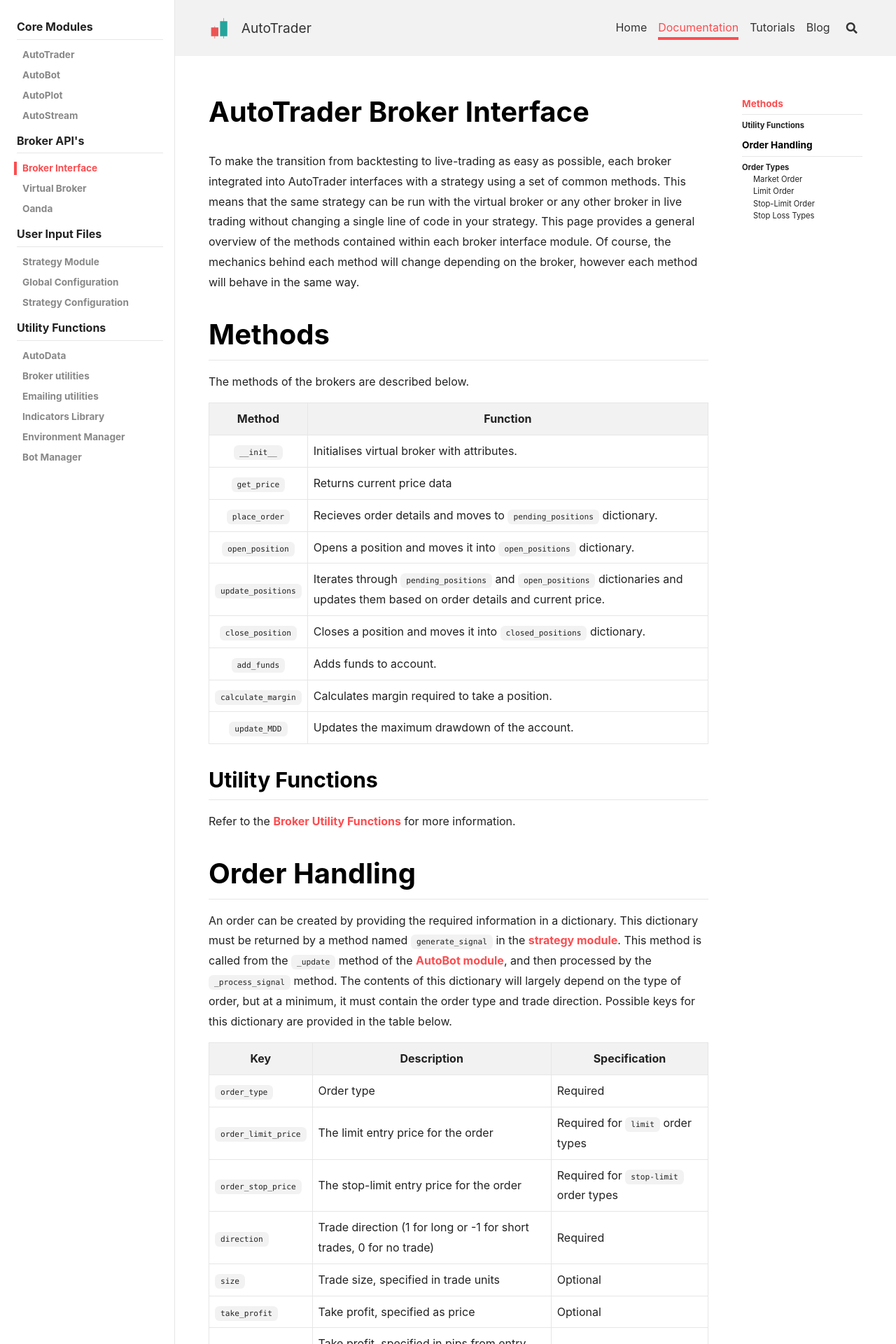
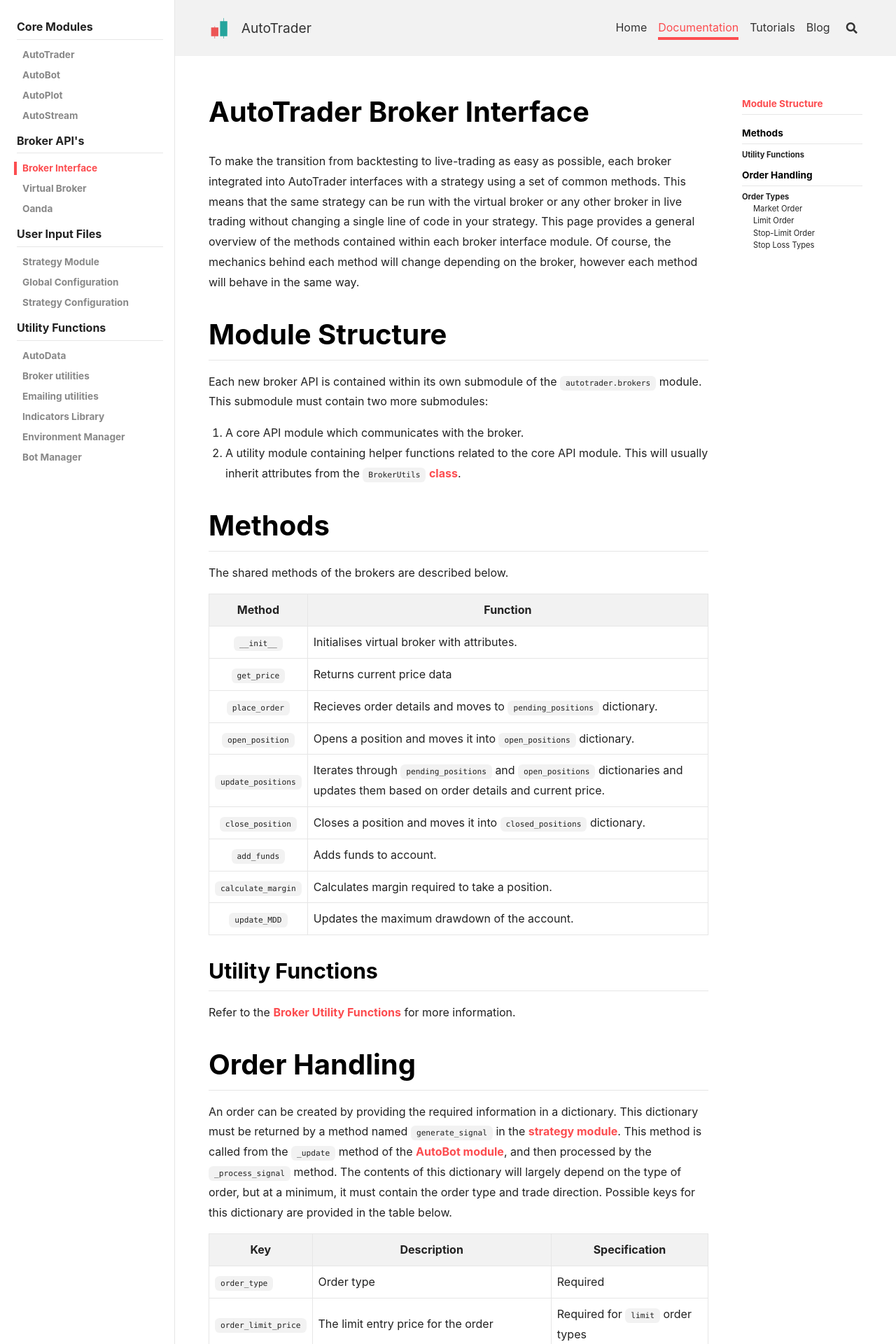
Before and after one commit to kieran-mackle/AutoTrader, a Jekyll site: the page built from content/_documentation/2.6-brokers-interface.md, in a window 1280 px wide. Shown: the top 1920 px of the page at 70% size. Built offline with Jekyll 4.4.1, drawn with Linux system fonts in a browser that asks for light colours; nearby versions of some CDN libraries.

Commit message:
docs: linking broker utils

```diff
--- a/content/_documentation/2.6-brokers-interface.md
+++ b/content/_documentation/2.6-brokers-interface.md
@@ -11,8 +11,15 @@
 behind each method will change depending on the broker, however each method will behave in the same way.
 
 
+# Module Structure
+Each new broker API is contained within its own submodule of the `autotrader.brokers` module. This submodule must contain
+two more submodules:
+1. A core API module which communicates with the broker.
+2. A utility module containing helper functions related to the core API module. This will usually inherit attributes from the `BrokerUtils` [class](broker-utils).
+
+
 # Methods
-The methods of the brokers are described below.
+The shared methods of the brokers are described below.
 
 
 
```
Also changed, not shown: content/_documentation/2.4-virtual-broker-utils.md (+2 -0 lines), content/_documentation/2.5-oanda-utils.md (+4 -0 lines), content/_documentation/4.7-broker-utils.md (+3 -0 lines).
